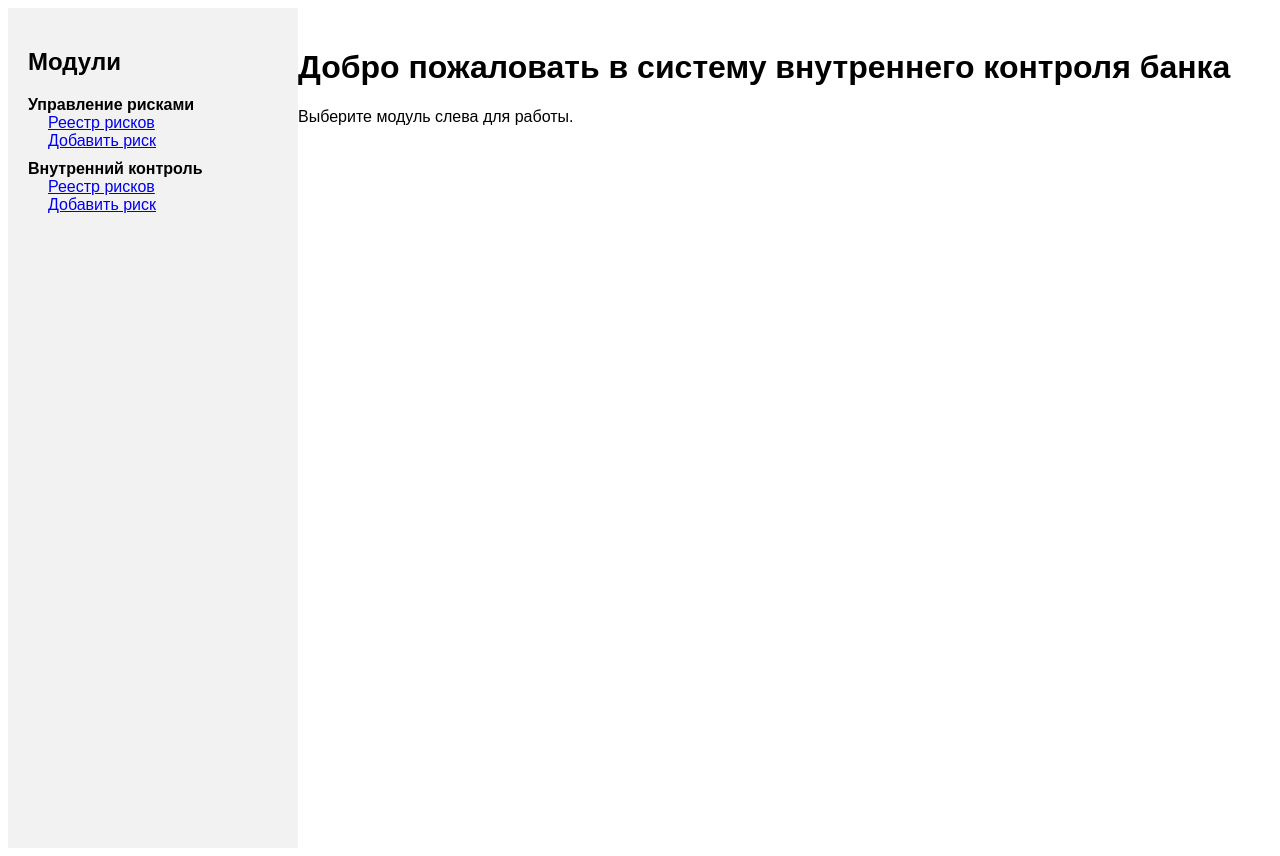
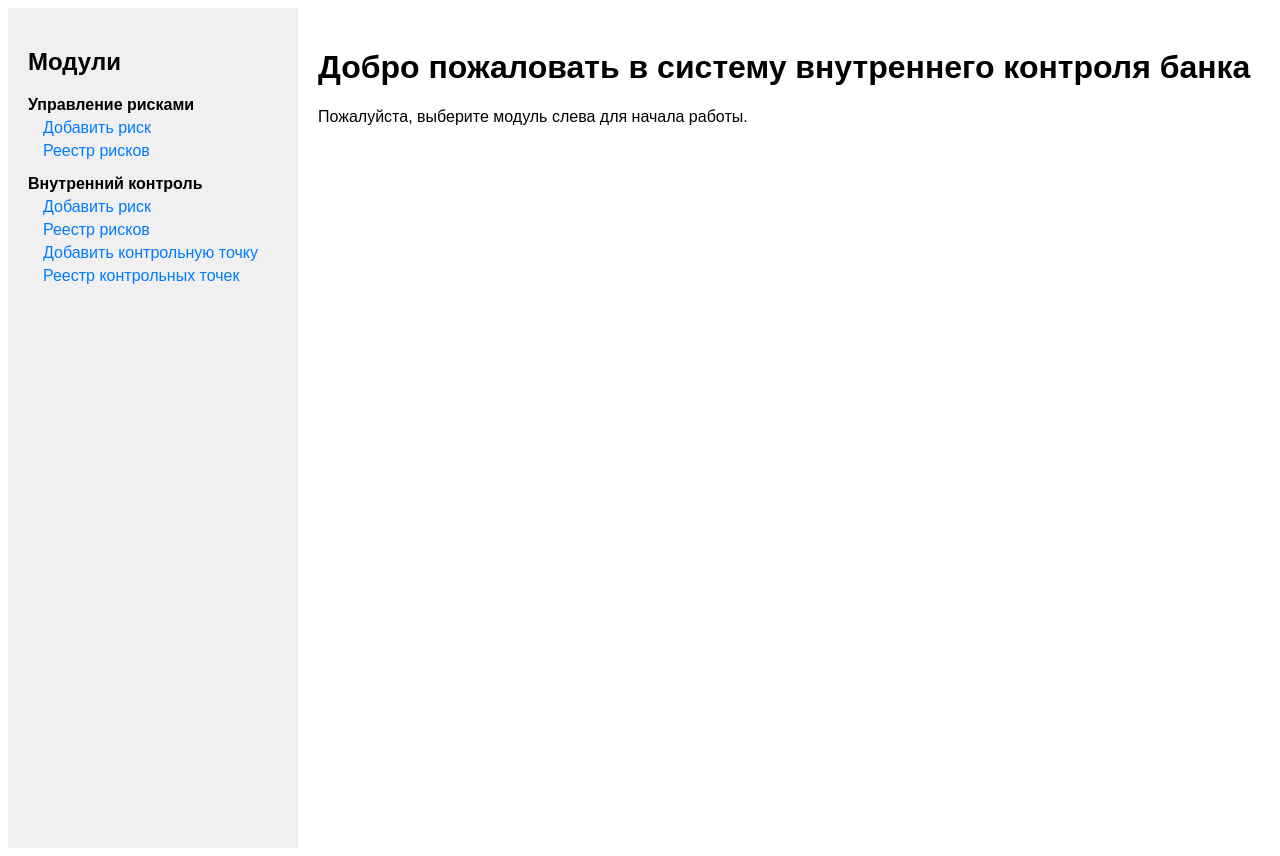
Before and after one commit to mamnuna89/int_cont_34, a Django app: page / in a window 1280 px wide. Run offline with Django 4.2, Linux system fonts and the light colour scheme.

Commit message:
cont point

```diff
--- a/control_app/urls.py
+++ b/control_app/urls.py
@@ -2,8 +2,9 @@ from django.urls import path
 from . import views
 
 urlpatterns = [
-    path('index/', views.control_index, name='control_index'),  # Главная страница модуля
-    path('risks/', views.risk_list, name='control_risk_list'),  # Список рисков
-    path('risks/add/', views.risk_create, name='control_risk_create'),  # Добавить риск
-    path('control-points/add/', views.control_point_create, name='control_point_create'),  # Добавить контрольную точку
+    path('', views.control_index, name='control_index'),
+    path('risks/', views.risk_list, name='control_risk_list'),
+    path('risks/add/', views.risk_create, name='control_risk_create'),
+    path('control-points/', views.control_point_list, name='control_point_list'),
+    path('control-points/add/', views.control_point_create, name='control_point_create'),
 ]
--- a/control_app/views.py
+++ b/control_app/views.py
@@ -61,3 +61,7 @@ def control_point_create(request):
     else:
         form = ControlPointForm()
     return render(request, 'control_app/control_point_form.html', {'form': form})
+
+def control_point_list(request):
+    control_points = ControlPoint.objects.all()
+    return render(request, 'control_app/control_point_list.html', {'control_points': control_points})
--- a/main_app/templates/main_app/home.html
+++ b/main_app/templates/main_app/home.html
@@ -4,40 +4,65 @@
     <meta charset="UTF-8">
     <title>Система внутреннего контроля</title>
     <style>
-        body { font-family: Arial; }
+        body {
+            display: flex;
+            font-family: Arial, sans-serif;
+        }
         .sidebar {
             width: 250px;
-            background: #f2f2f2;
+            background-color: #f0f0f0;
             padding: 20px;
-            float: left;
             height: 100vh;
         }
-        .content { margin-left: 270px; padding: 20px; }
-        .menu-item { margin-bottom: 10px; }
-        .submenu { margin-left: 20px; }
+        .content {
+            padding: 20px;
+        }
+        .module {
+            margin-bottom: 15px;
+        }
+        .module-title {
+            font-weight: bold;
+            margin-bottom: 5px;
+        }
+        .module-links a {
+            display: block;
+            margin-left: 15px;
+            margin-bottom: 5px;
+            text-decoration: none;
+            color: #007bff;
+        }
     </style>
 </head>
 <body>
     <div class="sidebar">
         <h2>Модули</h2>
-        <div class="menu-item">
-            <strong>Управление рисками</strong>
-            <div class="submenu">
-                <a href="{% url 'risk_list' %}">Реестр рисков</a><br>
+
+        <!-- Управление рисками -->
+        <div class="module">
+            <div class="module-title">Управление рисками</div>
+            <div class="module-links">
                 <a href="{% url 'risk_create' %}">Добавить риск</a>
+                <a href="{% url 'risk_list' %}">Реестр рисков</a>
             </div>
         </div>
-        <div class="menu-item">
-            <strong>Внутренний контроль</strong>
-            <div class="submenu">
-                <a href="{% url 'control_risk_list' %}">Реестр рисков</a><br>
+
+        <!-- Внутренний контроль -->
+        <div class="module">
+            <div class="module-title">Внутренний контроль</div>
+            <div class="module-links">
                 <a href="{% url 'control_risk_create' %}">Добавить риск</a>
+                <a href="{% url 'control_risk_list' %}">Реестр рисков</a>
+                <a href="{% url 'control_point_create' %}">Добавить контрольную точку</a>
+                <a href="{% url 'control_point_list' %}">Реестр контрольных точек</a>
             </div>
         </div>
+
+        <!-- Здесь можно добавить другие модули позже -->
     </div>
+
     <div class="content">
         <h1>Добро пожаловать в систему внутреннего контроля банка</h1>
-        <p>Выберите модуль слева для работы.</p>
+        <p>Пожалуйста, выберите модуль слева для начала работы.</p>
     </div>
 </body>
 </html>
```
Also changed, not shown: control_app/templates/control_app/control_index.html (+4 -5 lines), control_app/templates/control_app/control_point_list.html (added, +44 -0 lines), db.sqlite3.
